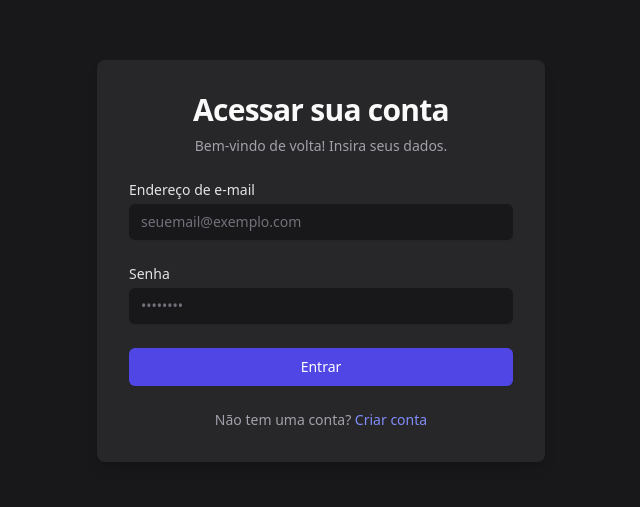
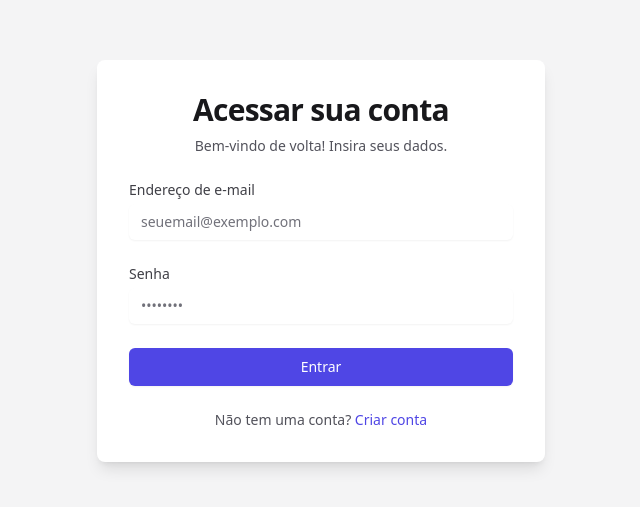
Before and after one commit to JoaoMendes1/linkhub-saas, a Next.js app: page /sign-in in a window 1280 px wide. Shown: the part 139-646 px from the top of the page, without its empty margins (319-959 px from the left). Built offline with nearby package versions, Linux system fonts and the light colour scheme.

Commit message:
feat(auth): connect sign in UI to API

```diff
--- a/app/sign-in/page.tsx
+++ b/app/sign-in/page.tsx
@@ -1,26 +1,78 @@
+//app/sign-in/page.tsx
+
+'use client'
 import Link from 'next/link'
+import { useState, FormEvent } from 'react'
+import { useRouter } from 'next/navigation'
+import { stringify } from 'querystring'
 
 export default function SignInPage() {
+  // Estados para guardar novos usuários
+  const [email, setEmail] = useState('')
+  const [password, setPassword] = useState('')
+
+  const [error, setError] = useState<string | null>(null)
+
+  const router = useRouter() // Hook para redirecionar
+
+  // Função que roda a enviar o formulário
+  const handleSubmit = async (event:
+    FormEvent<HTMLFormElement>) => {
+      // 1. Previne o recarregamento da página
+      event.preventDefault()
+      setError(null) // Limpa erros antigos
+
+    // 2. Chamar a API
+    try {
+      const response = await fetch('/api/auth/sign-in', {
+        method: 'POST',
+        headers: {
+          'Content-Type': 'application/json',
+        },
+        body: JSON.stringify({
+          email: email,
+          password: password,
+        }),
+      })
+
+
+      const data = await response.json()
+      // 3. Lida com a resposta da API
+      if (!response.ok) {
+        // Se a API retornou um erro (ex: 401 Credenciais inválidas)
+        setError(data.error || 'Falha no login.')
+      } else {
+        // SUCESSO!
+        // Redireciona para o dashboard de perfil
+        router.push('/admin/profile')
+      }
+    } catch (err) {
+      // Se a 'fetch' falhar (ex: sem internet)
+      setError('Erro ao conectar. Tente novamente')
+    }
+  }
+
   return (
-    <div className="flex min-h-screen items-center justify-center bg-zinc-900 text-zinc-50">
-      <div className="w-full max-w-md space-y-6 rounded-lg bg-zinc-800 p-8 shadow-lg">
+    // Aplicando as classes de tema (light/dark)
+    <div className="flex min-h-screen items-center justify-center bg-zinc-100 p-8 text-zinc-900 dark:bg-zinc-900 dark:text-zinc-50 transition-colors duration-300">
+      <div className="w-full max-w-md space-y-6 rounded-lg bg-white p-8 shadow-lg dark:bg-zinc-800">
         {/* Cabeçalho */}
         <div className="text-center">
-          <h1 className="text-3xl font-bold tracking-tight text-zinc-50">
+          <h1 className="text-3xl font-bold tracking-tight text-zinc-900 dark:text-zinc-50">
             Acessar sua conta
           </h1>
-          <p className="mt-2 text-sm text-zinc-400">
+          <p className="mt-2 text-sm text-zinc-600 dark:text-zinc-400">
             Bem-vindo de volta! Insira seus dados.
           </p>
         </div>
 
-        {/* Formulário */}
-        <form className="space-y-6">
-          {/* Campo de Email */}
+        {/* Formulário (agora com onSubmit) */}
+        <form className="space-y-6" onSubmit={handleSubmit}>
+          {/* Campo de Email (agora com value e onChange) */}
           <div>
             <label
               htmlFor="email"
-              className="block text-sm font-medium text-zinc-200"
+              className="block text-sm font-medium text-zinc-700 dark:text-zinc-200"
             >
               Endereço de e-mail
             </label>
@@ -30,16 +82,18 @@ export default function SignInPage() {
               type="email"
               autoComplete="email"
               required
-              className="mt-1 block w-full rounded-md border-zinc-700 bg-zinc-900 px-3 py-2 text-zinc-50 placeholder-zinc-500 shadow-sm focus:border-indigo-500 focus:outline-none focus:ring-indigo-500 sm:text-sm"
+              className="mt-1 block w-full rounded-md border-zinc-300 bg-white px-3 py-2 text-zinc-900 placeholder-zinc-500 shadow-sm focus:border-indigo-500 focus:outline-none focus:ring-indigo-500 dark:border-zinc-700 dark:bg-zinc-900 dark:text-zinc-50 sm:text-sm"
               placeholder="seuemail@exemplo.com"
+              value={email}
+              onChange={(e) => setEmail(e.target.value)}
             />
           </div>
 
-          {/* Campo de Senha */}
+          {/* Campo de Senha (agora com value e onChange) */}
           <div>
             <label
               htmlFor="password"
-              className="block text-sm font-medium text-zinc-200"
+              className="block text-sm font-medium text-zinc-700 dark:text-zinc-200"
             >
               Senha
             </label>
@@ -49,16 +103,25 @@ export default function SignInPage() {
               type="password"
               autoComplete="current-password"
               required
-              className="mt-1 block w-full rounded-md border-zinc-700 bg-zinc-900 px-3 py-2 text-zinc-50 placeholder-zinc-500 shadow-sm focus:border-indigo-500 focus:outline-none focus:ring-indigo-500 sm:text-sm"
+              className="mt-1 block w-full rounded-md border-zinc-300 bg-white px-3 py-2 text-zinc-900 placeholder-zinc-500 shadow-sm focus:border-indigo-500 focus:outline-none focus:ring-indigo-500 dark:border-zinc-700 dark:bg-zinc-900 dark:text-zinc-50 sm:text-sm"
               placeholder="••••••••"
+              value={password}
+              onChange={(e) => setPassword(e.target.value)}
             />
           </div>
+
+          {/* NOVO: Exibição de Erro */}
+          {error && (
+            <div className="rounded-md border border-red-800 bg-red-950 p-3 text-center text-sm text-red-300">
+              <p>{error}</p>
+            </div>
+          )}
 
           {/* Botão de Entrar */}
           <div>
             <button
               type="submit"
-              className="flex w-full justify-center rounded-md border border-transparent bg-indigo-600 px-4 py-2 text-sm font-medium text-white shadow-sm hover:bg-indigo-700 focus:outline-none focus:ring-2 focus:ring-indigo-500 focus:ring-offset-2 focus:ring-offset-zinc-800"
+              className="flex w-full justify-center rounded-md border border-transparent bg-indigo-600 px-4 py-2 text-sm font-medium text-white shadow-sm hover:bg-indigo-700 focus:outline-none focus:ring-2 focus:ring-indigo-500 focus:ring-offset-2 focus:ring-offset-white dark:focus:ring-offset-zinc-800"
             >
               Entrar
             </button>
@@ -66,11 +129,11 @@ export default function SignInPage() {
         </form>
 
         {/* Link para Cadastro */}
-        <p className="text-center text-sm text-zinc-400">
+        <p className="text-center text-sm text-zinc-600 dark:text-zinc-400">
           Não tem uma conta?{' '}
           <Link
             href="/sign-up"
-            className="font-medium text-indigo-400 hover:text-indigo-300"
+            className="font-medium text-indigo-600 hover:text-indigo-500 dark:text-indigo-400 dark:hover:text-indigo-300"
           >
             Criar conta
           </Link>
```
